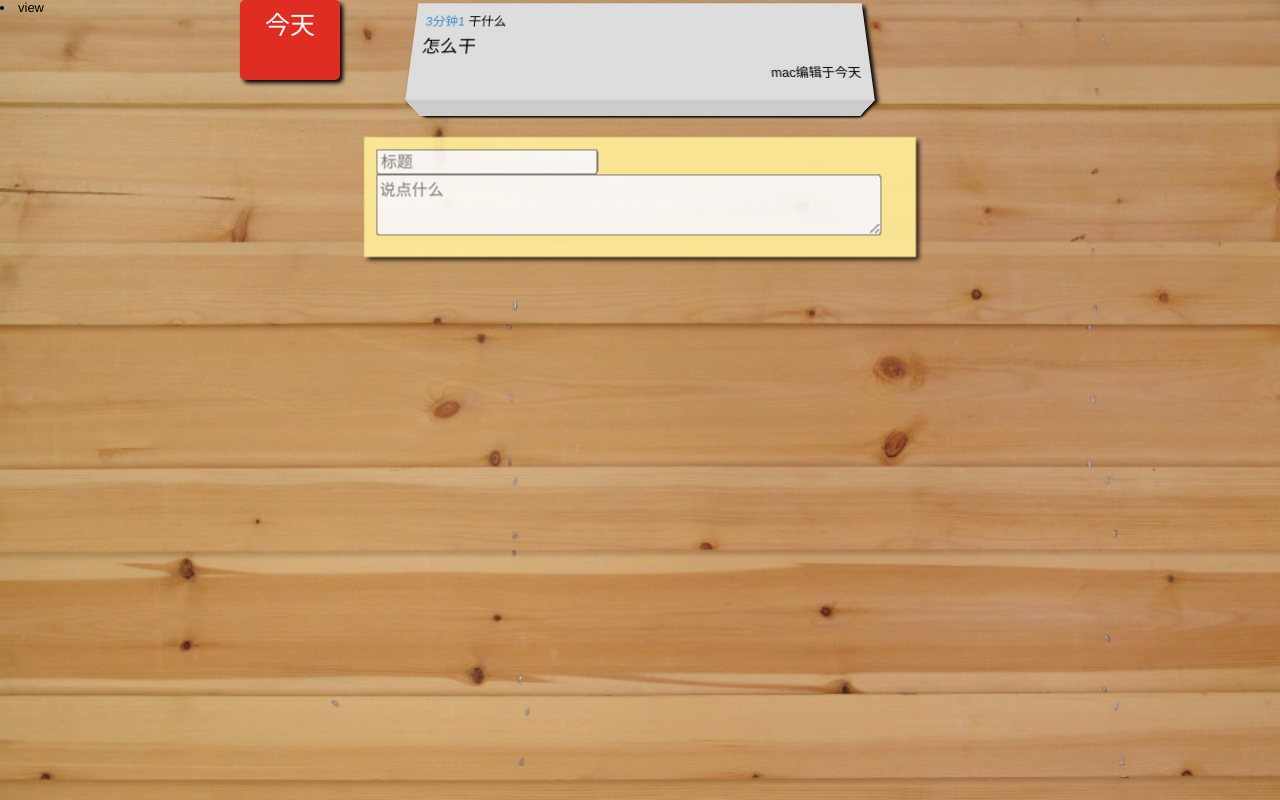
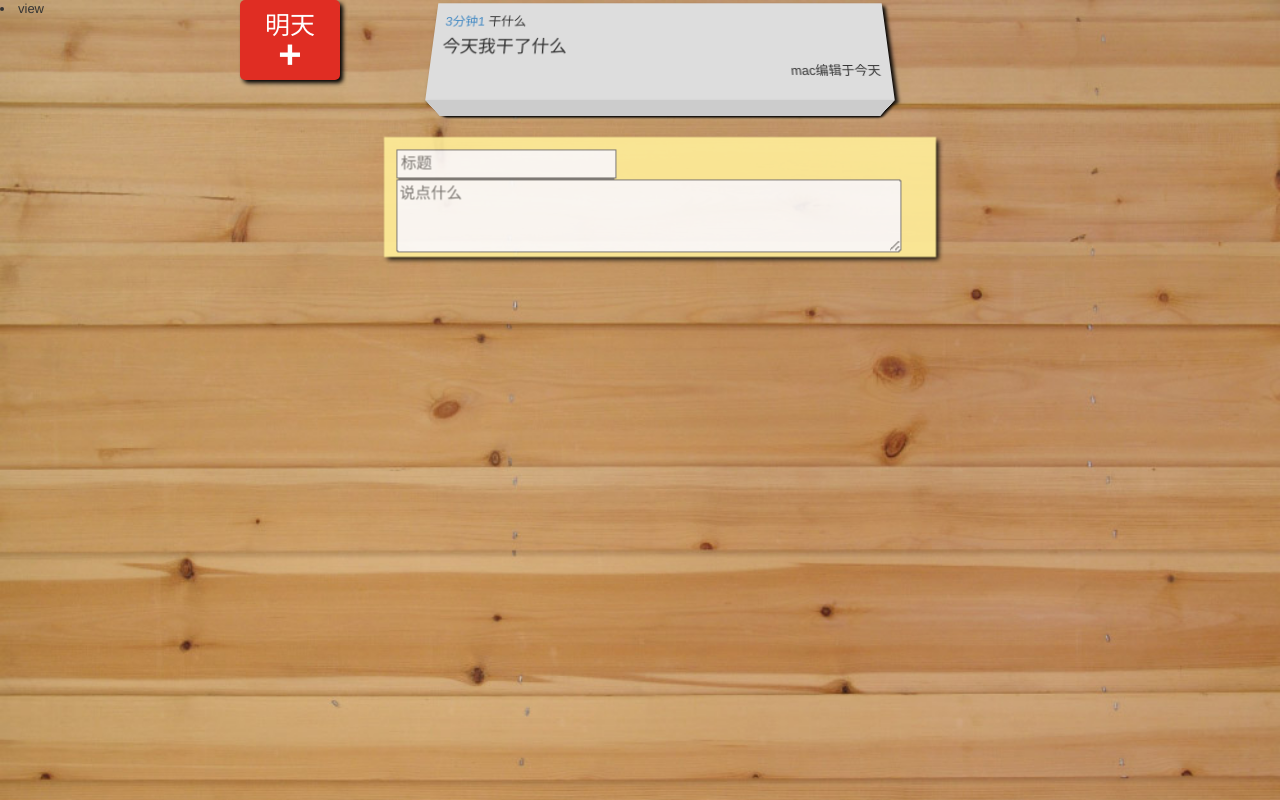
Before and after one commit to linwenjun/calligraphy, a website with bundled scripts: page index.html in a window 1280 px wide. Built offline with nearby package versions, Linux system fonts and the light colour scheme.

Commit message:
add the bootstrap

```diff
--- a/Gulpfile.js
+++ b/Gulpfile.js
@@ -3,6 +3,12 @@ var browserify = require('gulp-browserify');
 var connect    = require('gulp-connect');
 var sass       = require('gulp-sass');
 var jshint     = require('gulp-jshint');
+
+
+var config = {
+    sassPath: './resource/sass',
+    bowerDir: './bower_components'
+}
 
 gulp.task('script', function() {
     gulp.src('./src/javascript/main.js')
@@ -11,6 +17,11 @@ gulp.task('script', function() {
             debug: true
         }))
         .pipe(gulp.dest('./build/'))
+})
+
+gulp.task('icons', function() {
+    return gulp.src(config.bowerDir + '/bootstrap-sass-official/assets/fonts/bootstrap/**.*')
+            .pipe(gulp.dest('./build/fonts'))
 })
 
 
@@ -31,7 +42,7 @@ gulp.task('html', ['script', 'sass'], function() {
 gulp.task('sass', function() {
     gulp.src('./src/scss/*.scss')
         .pipe(sass())
-        .pipe(gulp.dest('./build/'))
+        .pipe(gulp.dest('./build/css/'))
 })
 
 gulp.task('watch', function() {
--- a/index.html
+++ b/index.html
@@ -4,19 +4,22 @@
     <meta charset="UTF-8">
     <title>WDShare</title>
 
-    <link rel="stylesheet" href="./build/main.css">
+    <link rel="stylesheet" href="./build/css/main.css">
 </head>
 <body>
     <div id="add">
-        今天
+        <div class="info">
+            明天
+        </div>
+        <div class="plus glyphicon-plus"></div>
     </div>
     <ul id="todo">
         <li class="list" data-id="1">
-            <div class="container">
+            <div class="todo-list-container">
                 <div class="block">
                     <div class="time">3分钟1</div>
                     <div class="title">干什么</div>
-                    <div class="content">怎么干</div>
+                    <div class="content">今天我干了什么</div>
                     <div class="info">mac编辑于今天</div>
                 </div>
                 <div class="tail"></div>
@@ -24,7 +27,7 @@
         </li>
 
         <li class="list current" data-id="1">
-            <div class="container">
+            <div class="todo-list-container">
                 <div class="block">
                     <input type="text" placeholder="标题" /><br />
                     <textarea name="" id="" cols="50" rows="3"  placeholder="说点什么"></textarea>
--- a/package.json
+++ b/package.json
@@ -25,6 +25,7 @@
     "jquery": "^2.1.1"
   },
   "devDependencies": {
+    "bower": "^1.3.12",
     "cucumber": "^0.4.4",
     "gulp": "^3.8.10",
     "gulp-browserify": "^0.5.0",
--- a/src/scss/main.scss
+++ b/src/scss/main.scss
@@ -1,3 +1,5 @@
+@import "../../bower_components/bootstrap-sass-official/assets/stylesheets/_bootstrap.scss";
+
 @mixin vendor-prefix($name, $argument) {
     -webkit-#{$name}: #{$argument};
     -ms-#{$name}: #{$argument};
@@ -41,6 +43,19 @@ ul li {
     left: 50%;
     margin-left: -400px;
     box-shadow: 3px 3px 4px #000;
+    .info {
+        height: 35px;
+    }
+    .plus {
+        font-size: 40px;
+        font-weight: bold;
+        line-height: 38px;
+        transition: all 0.5s;
+        cursor: pointer;
+        &:hover {
+            color: #0F0;
+        }
+    }
 }
 
 #todo {
@@ -53,14 +68,14 @@ ul li {
         @include vendor-prefix(perspective, 300px);
         transition: all 0.5s;
         transition-timing-function: ease-out;
-        .container {
+        .todo-list-container {
             @include vendor-prefix(perspective, 300px);
             transform: rotateX(10deg);
             transition: all 0.5s;
             transition-timing-function: ease-out;
             @include vendor-prefix(user-select, none);
             .block {
-                height: 80px;
+                height: 100px;
                 overflow: hidden;
                 background: #DDD;
                 padding: 10px;
@@ -101,7 +116,7 @@ ul li {
             top: 150px !important;
             z-index: 100;
             opacity: 0.9;
-            .container {
+            .todo-list-container {
                 transform: rotateX(0deg) translateZ(50px);
                 .block {
                     background: #FE9;
```
Also changed, not shown: bower.json (added, +30 -0 lines), README.md, build/css/main.css (added), build/fonts/glyphicons-halflings-regular.ttf (added), build/fonts/glyphicons-halflings-regular.woff (added), build/images/bg.jpg (added), build/main.css (deleted), 4 other files.
